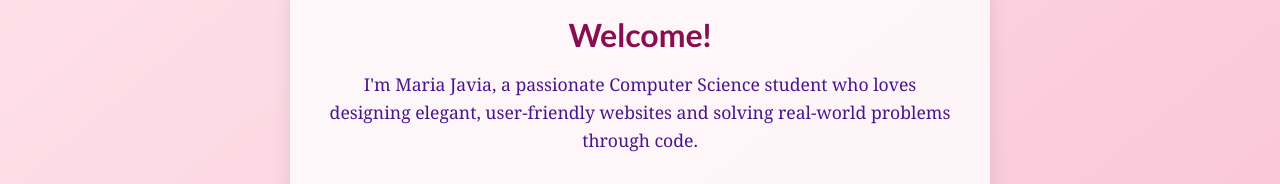
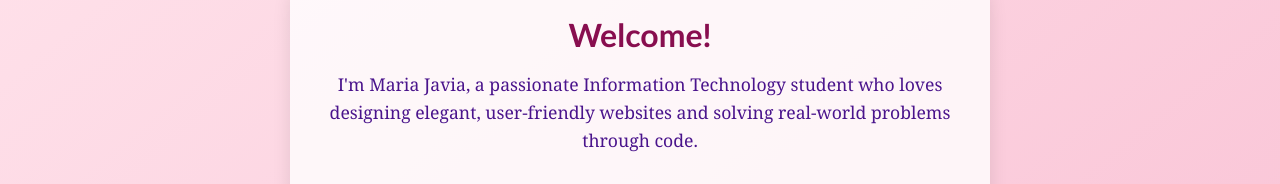
Before and after one commit to Via1210-hub/final-portfolio, a plain HTML site: page index.html in a window 1280 px wide. Shown: the part 226-410 px from the top of the page. Drawn offline with Linux system fonts and the light colour scheme.

Commit message:
Update index.html

```diff
--- a/index.html
+++ b/index.html
@@ -8,13 +8,11 @@
 </head>
 <body>
 
-  <!-- Header -->
   <header>
     <h1>Maria Javia Belandres Magro</h1>
     <p id="greeting"></p>
   </header>
 
-  <!-- Navigation Bar -->
   <nav>
     <ul>
       <li><a href="Home.html">Home</a></li>
@@ -23,12 +21,11 @@
     </ul>
   </nav>
 
-  <!-- Main Section -->
   <main>
     <section class="intro">
       <h2>Welcome!</h2>
       <p>
-        I'm Maria Javia, a passionate Computer Science student who loves designing elegant, user-friendly websites and solving real-world problems through code.
+        I'm Maria Javia, a passionate Information Technology student who loves designing elegant, user-friendly websites and solving real-world problems through code.
       </p>
       <button id="toggle-dark">🌙 Dark Mode</button>
     </section>
@@ -43,8 +40,6 @@
       <button type="submit">Send Message</button>
     </form>
   </section>
-
-  <!-- Footer -->
   <footer>
     <p>Email: mariajaviabelandresmagro@gmail.com | GitHub: Via1210-hub</p>
   </footer>
```
